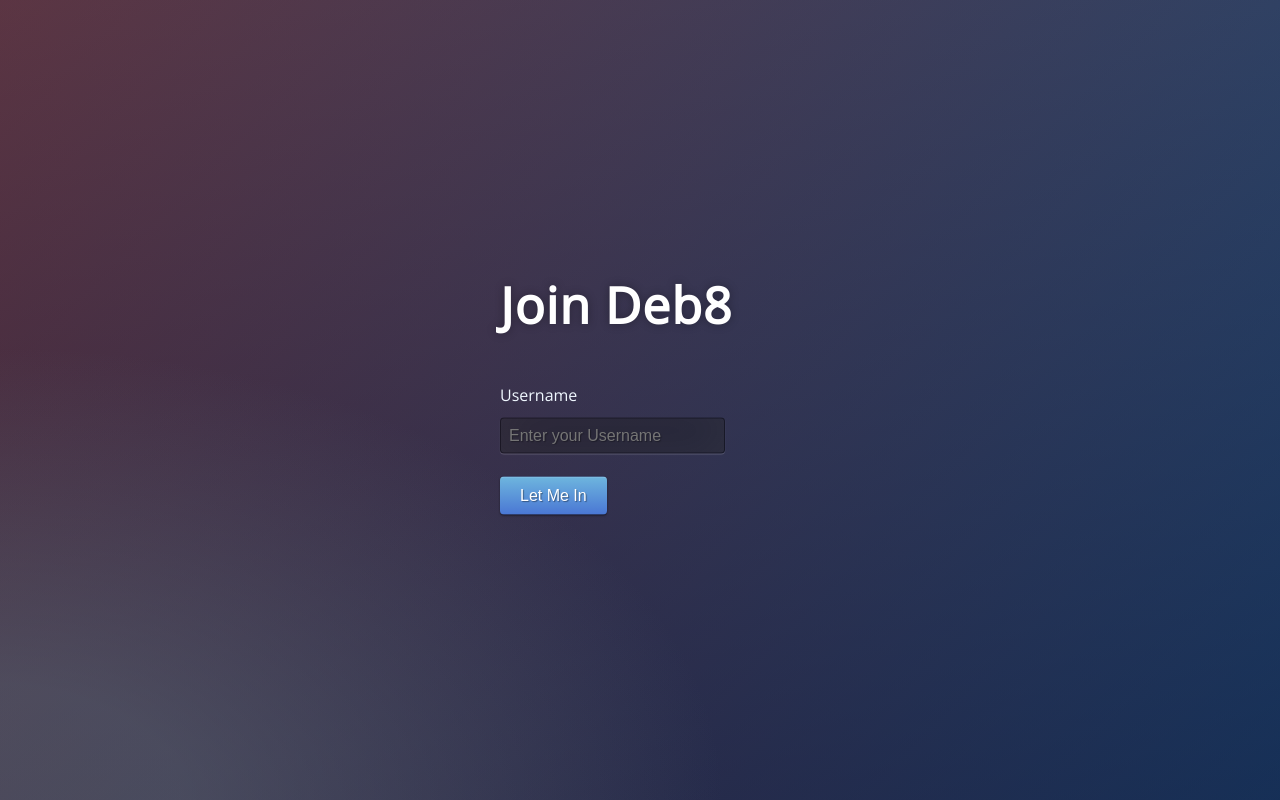
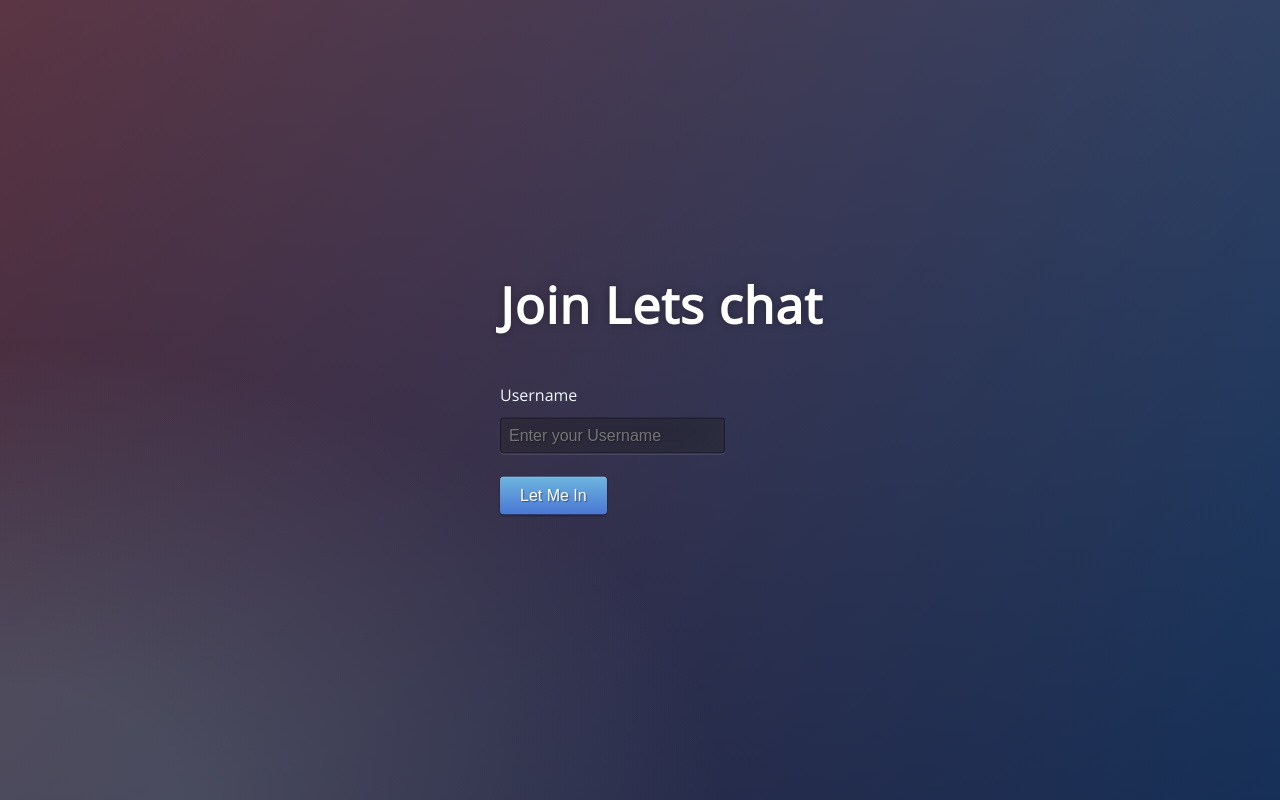
Before and after one commit to amanshaw79/Chit-Chat, a website: page public/index.html in a window 1280 px wide. Drawn offline with nearby package versions, Linux system fonts and the light colour scheme; no server answers.

Commit message:
finala commit

```diff
--- a/public/index.html
+++ b/public/index.html
@@ -3,14 +3,14 @@
 <head>
     <meta charset="UTF-8">
     <meta name="viewport" content="width=device-width, initial-scale=1.0">
-    <title>Deb8</title>
+    <title>Lets chat</title>
     <link rel="stylesheet" type="text/css" href="style.css">
 </head>
 <body>
     <div class="app">
         <div class="screen join-screen active">
             <div class="form">
-                <h2>Join Deb8</h2>
+                <h2>Join Lets chat</h2>
                 <div class="form-input">
                     <label>Username</label>
                     <input type="text" id="username" placeholder="Enter your Username" required="required">
@@ -22,7 +22,7 @@
         </div>
         <div class="screen chat-screen">
             <div class="header">
-                <div class="logo">Deb8</div>
+                <div class="logo">Lets chat</div>
                 <button id="exit-chat">Exit</button>
             </div>
             <div class="messages">
```
